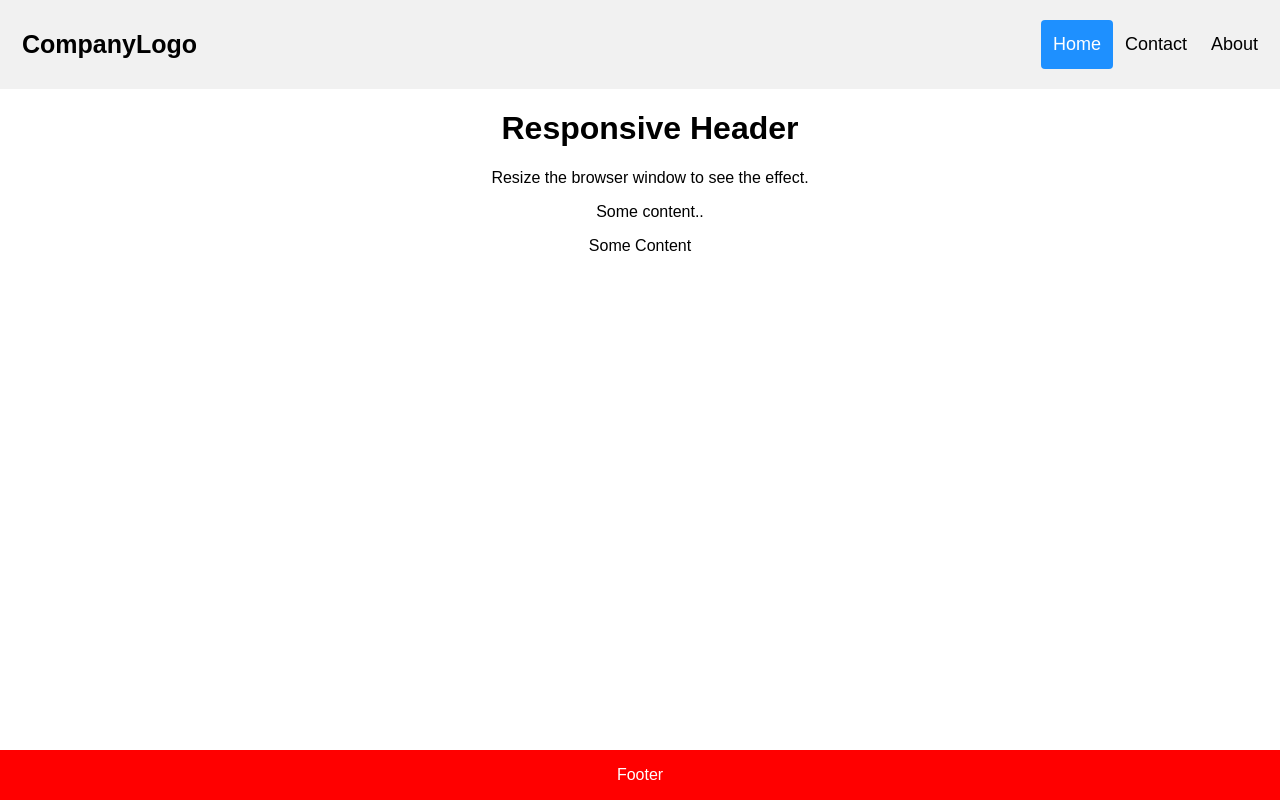
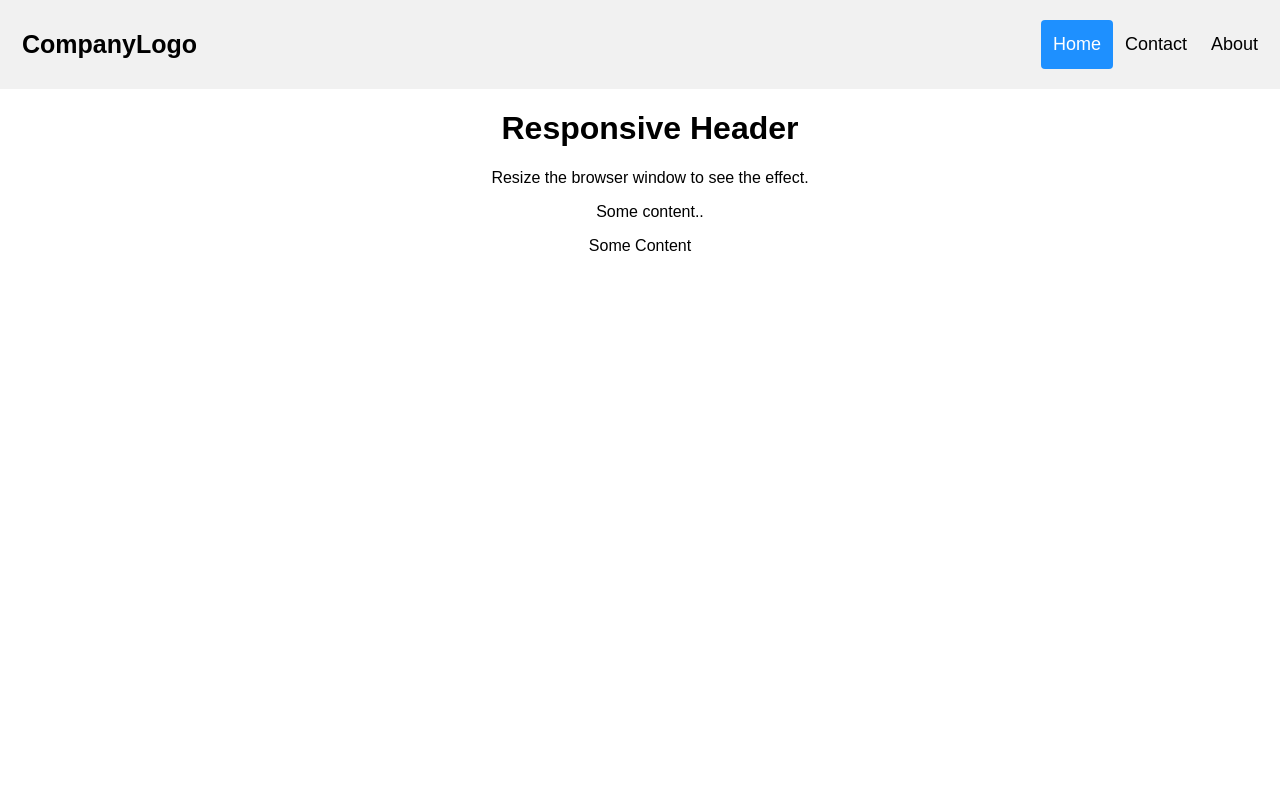
Before and after one commit to pamnanaimanish169/create-react-practice, a React (Create React App) app: page / in a window 1280 px wide. Built offline with nearby package versions, Linux system fonts and the light colour scheme.

Commit message:
Removed Footer.

```diff
--- a/src/App.js
+++ b/src/App.js
@@ -2,7 +2,6 @@ import React, { Component } from 'react';
 import './App.css';
 import Person from './Person/Person';
 import Header from './Header/Header';
-import Footer from './Footer/Footer';
 
 class App extends Component {
   render() {
@@ -10,7 +9,6 @@ class App extends Component {
       <div className="App">
         <Header />
         <div>Some Content</div>
-        <Footer />
       </div>
     );
 
--- a/src/Footer/Footer.css
+++ /dev/null
@@ -1,9 +0,0 @@
-.footer {
-    position: fixed;
-    left: 0;
-    bottom: 0;
-    width: 100%;
-    background-color: red;
-    color: white;
-    text-align: center;
- }
--- a/src/Footer/Footer.js
+++ /dev/null
@@ -1,16 +0,0 @@
-import React, { Component } from 'react';
-import './Footer.css';
-
-class Footer extends Component {
-    render() {
-        return (
-            <div>
-                <div class="footer">
-                    <p>Footer</p>
-                </div>
-            </div>
-        );
-    }
-}
-
-export default Footer;
```
